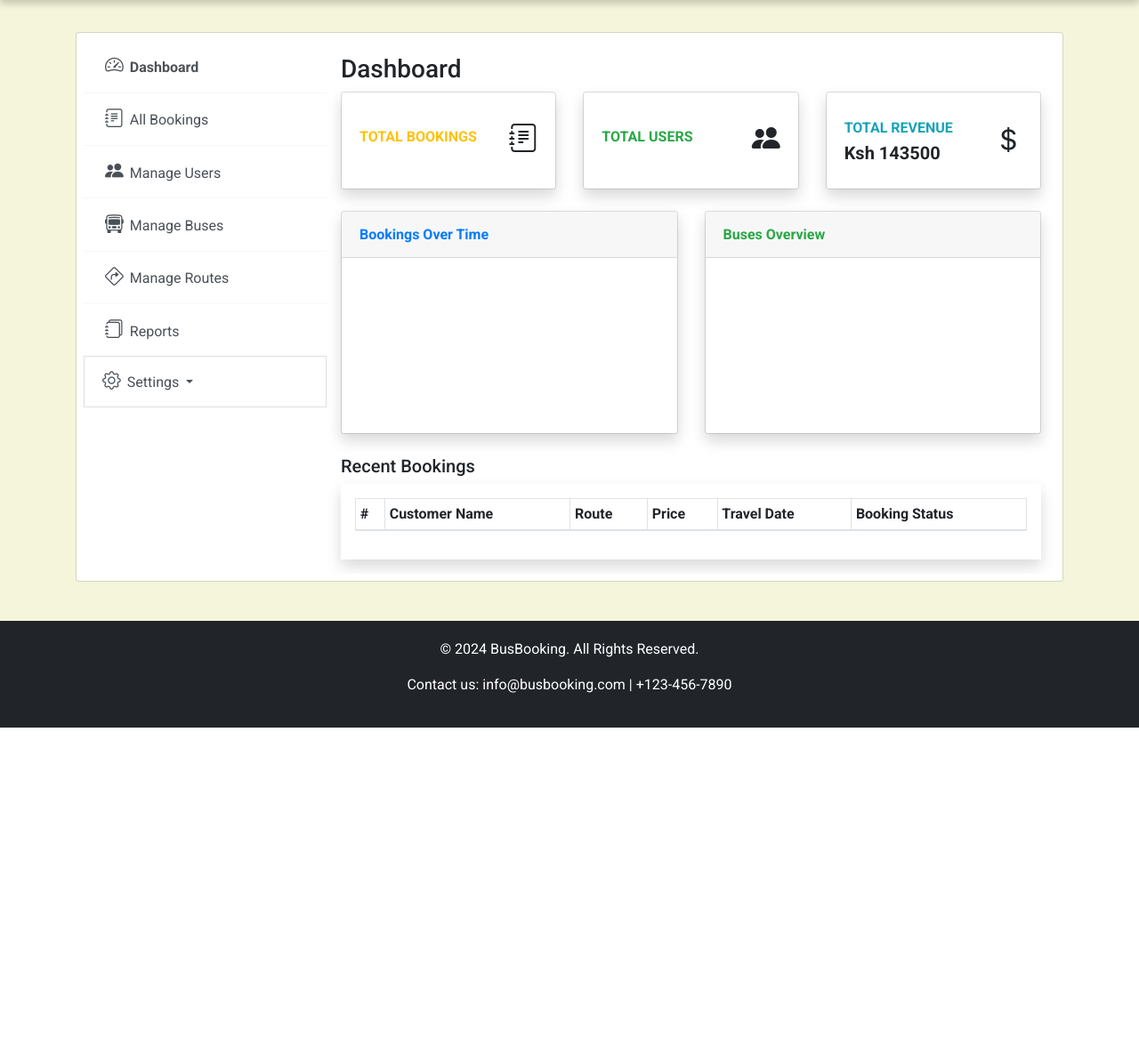
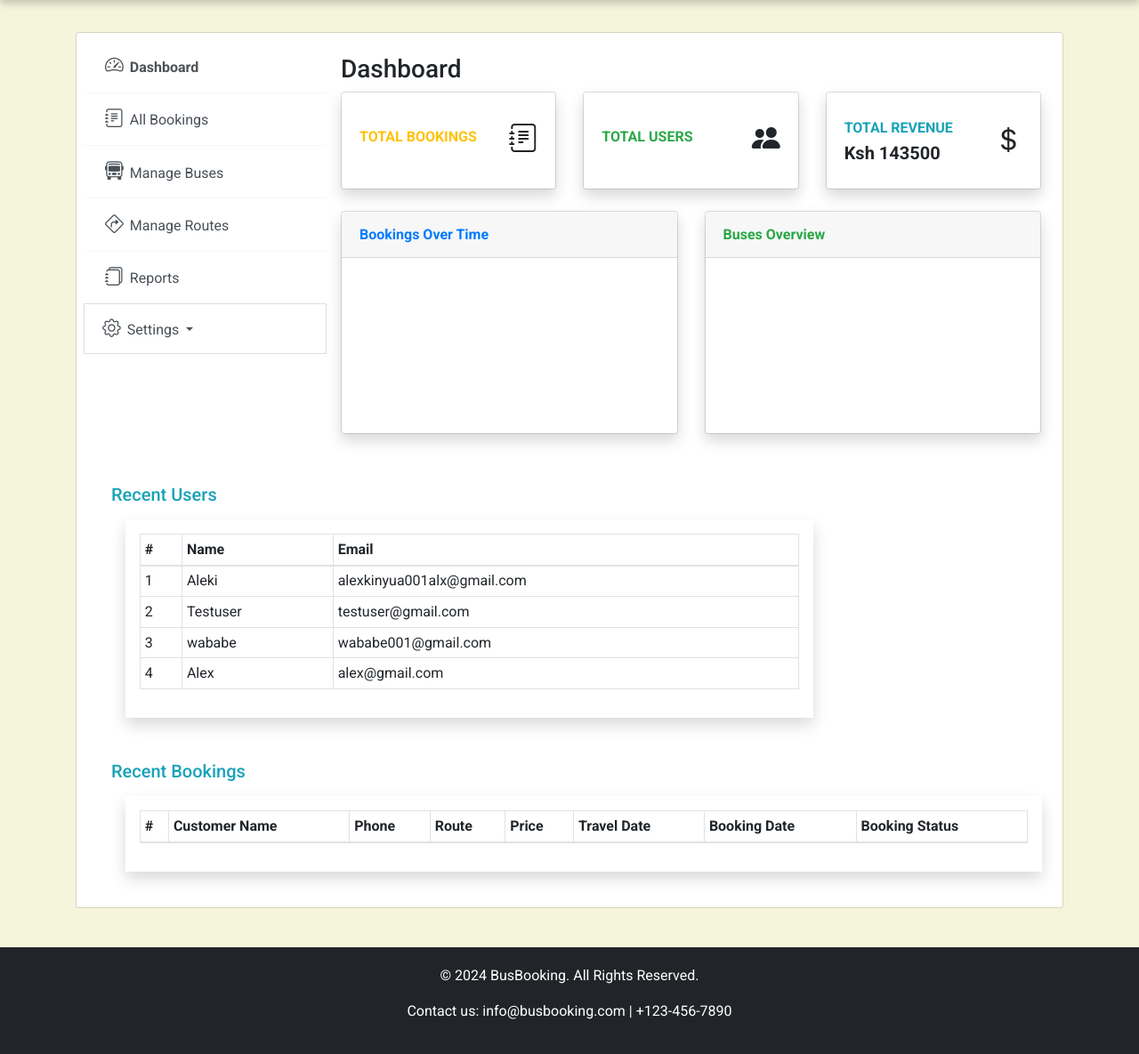
Before and after one commit to Aleki001/bus-ticket-booking, a Django app: template busapp/templates/busapp/admin/account.html in a window 1280 px wide. Shown: the part 69-1254 px from the top of the page at 89% size. Before the commit the page ends 887 px from the top, so only its background shows below. Run offline with Django 3.2, Linux system fonts and the light colour scheme; the template is opened without the code that fills it: values that come from a table or form of the project are taken from there, others are empty; data comes from the database, SQL or seed files in the repository; both versions use the stored data as it was after the commit; a map, chart or similar area stays blank; some libraries are stand-ins or nearby versions.

Commit message:
refactor dashboard code

```diff
--- a/busapp/templates/busapp/admin/account.html
+++ b/busapp/templates/busapp/admin/account.html
@@ -20,9 +20,6 @@
             <a class="custom-list-item list-group-item" href="{% url 'bookings' %}">
               <i class="bi bi-journal-text" style="font-size: 1.3em; margin-right: 7px;"></i>All Bookings
           </a>
-          <a class="custom-list-item list-group-item" href="#">
-            <i class="bi bi-people-fill" style="font-size: 1.3em; margin-right: 7px;"></i>Manage Users
-        </a>
           <a class="custom-list-item list-group-item" href="{% url 'list_buses' %}">
             <i class="bi bi-bus-front" style="font-size: 1.3em; margin-right: 7px;"></i>Manage Buses
         </a>
@@ -134,16 +131,48 @@
                 </div>
               </div>
 
-              <h5>Recent Bookings</h5>
-              <div class="table-responsive bg-white p-3 shadow h-100" >
+
+            </div>
+
+
+        </div>
+        <div class="container m-3">
+          <h5 class="text-info">Recent Users</h5>
+              <div class="table-responsive bg-white p-3 m-3 shadow col-md-9" >
+                <table id="bookingsTable" class="table table-bordered table-sm table-hover">
+                    <thead>
+                        <tr>
+                            <th>#</th>
+                            <th>Name</th>
+                            <th>Email</th>
+
+                        </tr>
+                    </thead>
+                    <tbody>
+                        {% for user in recent_users %}
+                        <tr>
+                            <td>{{ forloop.counter }}</td>
+                            <td>{{ user.username }}</td>
+                            <td>{{ user.email }}</td>
+                        </tr>
+                        {% endfor %}
+                    </tbody>
+                </table>
+            </div>
+        </div>
+        <div class="container m-3">
+          <h5 class="text-info">Recent Bookings</h5>
+              <div class="table-responsive bg-white p-3 m-3 shadow" >
                 <table id="bookingsTable" class="table table-bordered table-sm table-hover">
                     <thead>
                         <tr>
                             <th>#</th>
                             <th>Customer Name</th>
+                            <th>Phone</th>
                             <th>Route</th>
                             <th>Price</th>
                             <th>Travel Date</th>
+                            <th>Booking Date</th>
                             <th>Booking Status</th>
 
                         </tr>
@@ -153,19 +182,17 @@
                         <tr>
                             <td>{{ forloop.counter }}</td>
                             <td>{{ booking.customer_name }}</td>
+                            <td>{{ booking.customer_phone }}</td>
                             <td>{{ booking.route }}</td>
                             <td>{{ booking.route.price }}</td>
                             <td>{{ booking.bus.travel_date }}</td>
+                            <td>{{ booking.booking_date}}</td>
                             <td></td>
                         </tr>
                         {% endfor %}
                     </tbody>
                 </table>
             </div>
-            </div>
-          </div>
-      </div>
-
         </div>
       </div>
 
--- a/busapp/templates/busapp/admin/change_password.html
+++ b/busapp/templates/busapp/admin/change_password.html
@@ -13,7 +13,7 @@
     {% else %}
     <a class="btn btn-primary rounded-circle mb-3 back-button" href="{% url 'user_account' %}"><i class="fas fa-arrow-left"></i></a>
     {% endif %}
-<div class="container mb-5">
+<div class="container mb-5 ">
     {% if form.errors %}
             <div class="alert alert-danger">
                 <strong>Please correct the errors below:</strong>
@@ -26,7 +26,7 @@
                 </ul>
             </div>
         {% endif %}
-      <div class="">
+      <div class="light-style flex-grow-1 container-p-y col-md-6">
         <form method="post" action="{% url 'admin-change-password' %}">
             {% csrf_token %}
             <h3>Change your Password</h3>
--- a/busapp/templates/busapp/user/change_password.html
+++ b/busapp/templates/busapp/user/change_password.html
@@ -26,7 +26,7 @@
                 </ul>
             </div>
         {% endif %}
-      <div class="">
+      <div class="col-md-6">
         <form method="post" action="{% url 'user-change-password' %}">
             {% csrf_token %}
             <h3>Change your Password</h3>
--- a/user/views.py
+++ b/user/views.py
@@ -36,7 +36,6 @@ def login_view(request):
         if user is not None:
             if user.is_staff:
                 login(request, user)
-                print(user.is_staff)
                 return redirect('admin_account')
             else:
                 login(request, user)
@@ -144,6 +143,7 @@ def user_account(request):
 @login_required
 def admin_account(request):
     recent_bookings = Booking.objects.order_by('-booking_date')[:5]
+    recent_users = User.objects.all().order_by('date_joined')[:5]
     total_bookings = Booking.objects.all().count()
     total_users = User.objects.all().count()
 
@@ -169,6 +169,7 @@ def admin_account(request):
         'bookings': recent_bookings,
         'total_bookings': total_bookings,
         'total_users': total_users,
+        'recent_users': recent_users,
         'weeks': weeks,
         'booking_counts': booking_counts,
         'status_labels': status_labels,
```
Also changed, not shown: db.sqlite3.
